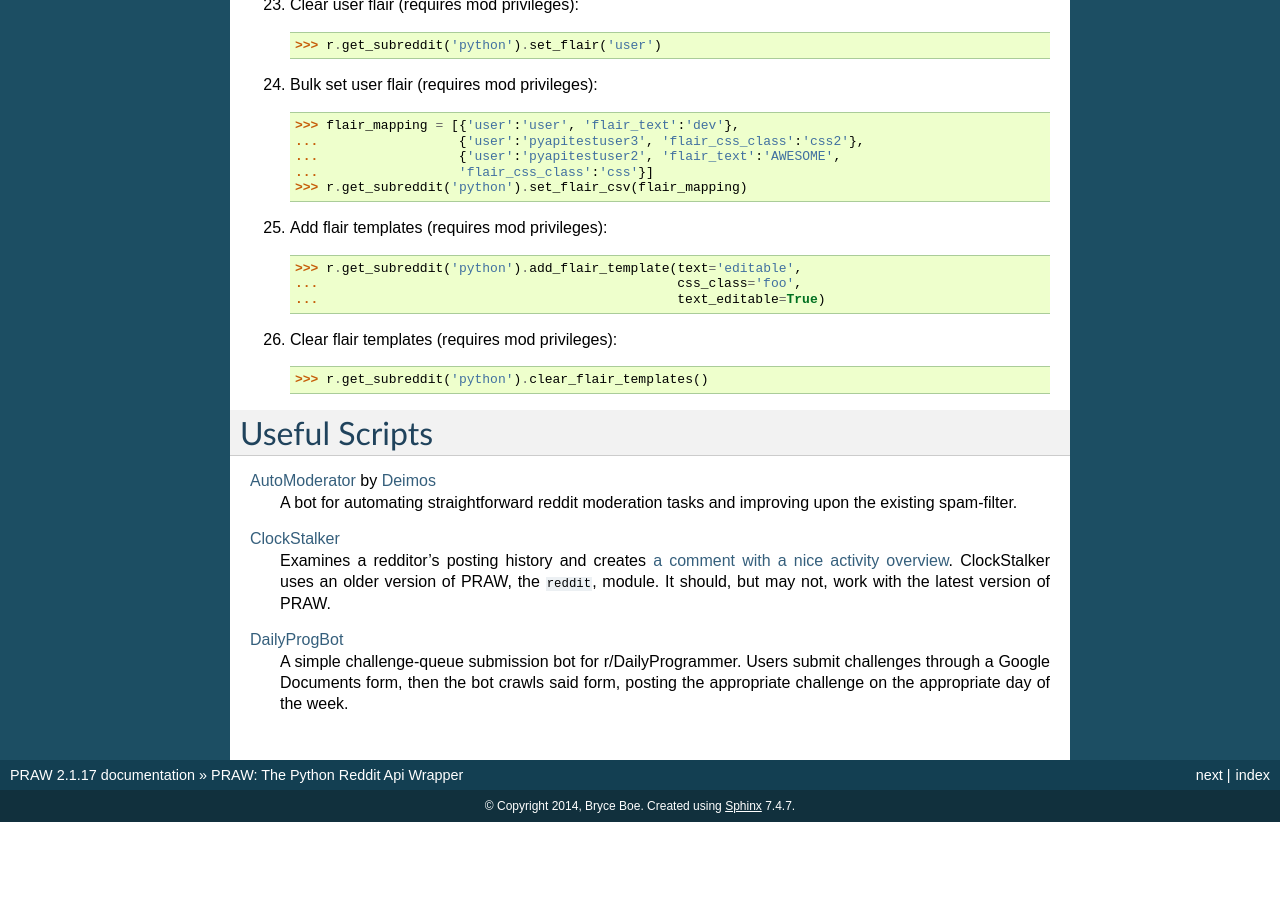
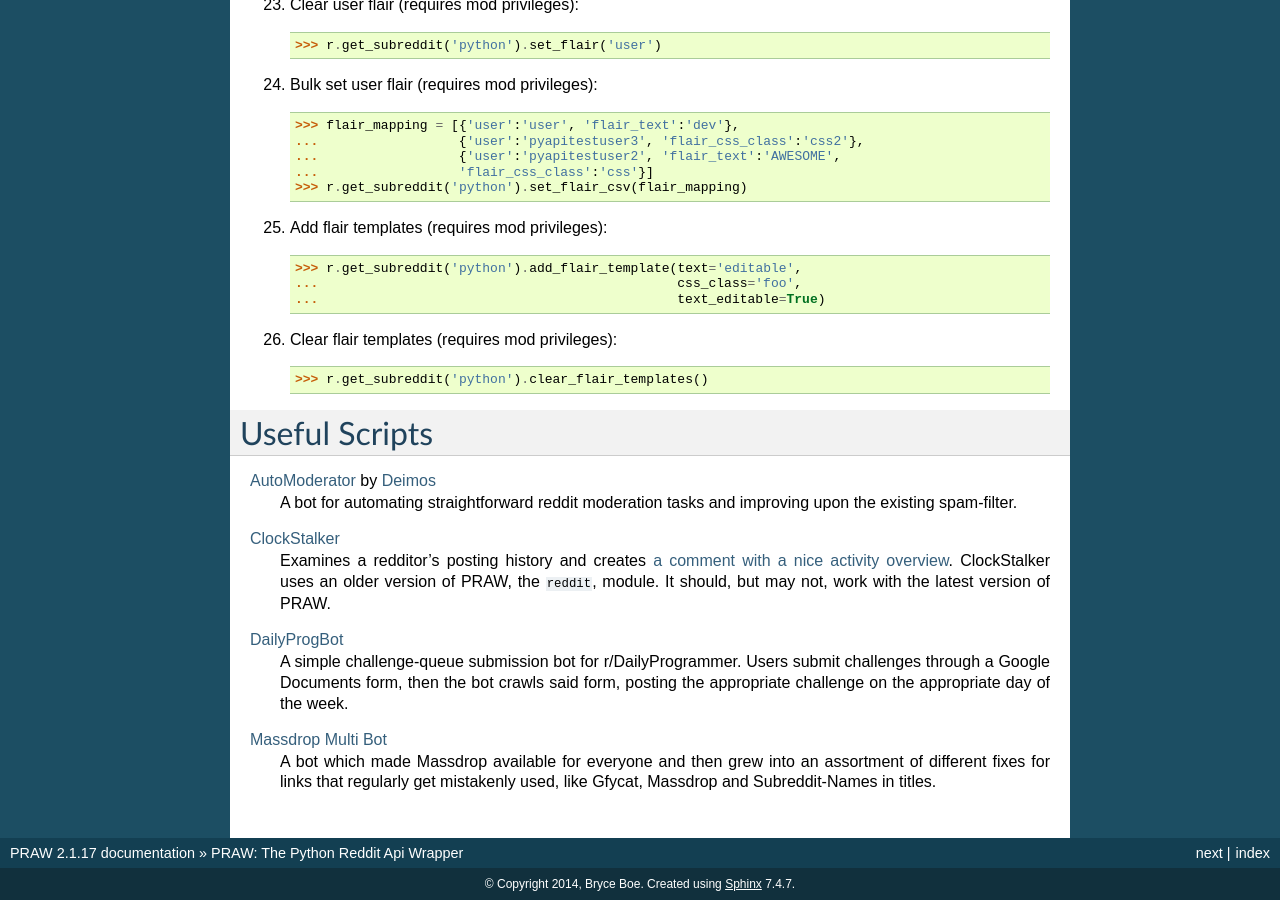
Before and after one commit to praw-dev/praw, a Sphinx documentation site: the page built from docs/index.rst, in a window 1280 px wide and 900 px high, scrolled down 3813 px. Built offline with Sphinx 7.4.7, drawn with Linux system fonts in a browser that asks for light colours; before the commit the page ends 4635 px from its top, so only the background shows below that.

Commit message:
Update index.rst

```diff
--- a/docs/index.rst
+++ b/docs/index.rst
@@ -214,4 +214,9 @@ Useful Scripts
     challenges through a Google Documents form, then the bot crawls said form,
     posting the appropriate challenge on the appropriate day of the week.
 
+`Massdrop Multi Bot <http://github.com/darkmio/Massdrop-Reddit-Bot>`_
+   A bot which made Massdrop available for everyone and then grew into an
+   assortment of different fixes for links that regularly get mistakenly used,
+   like Gfycat, Massdrop and Subreddit-Names in titles.
+
 .. _`AutoModerator`: https://github.com/Deimos/AutoModerator
```
